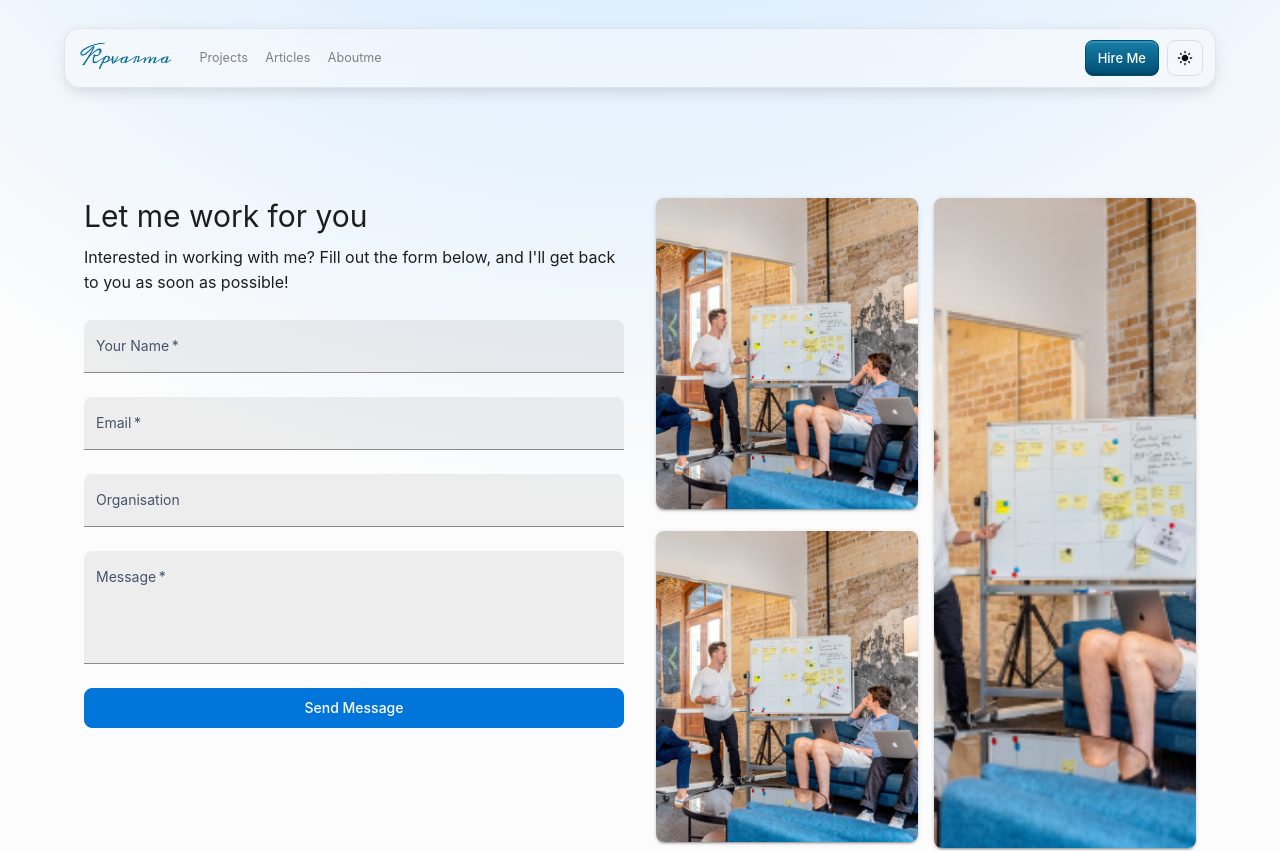
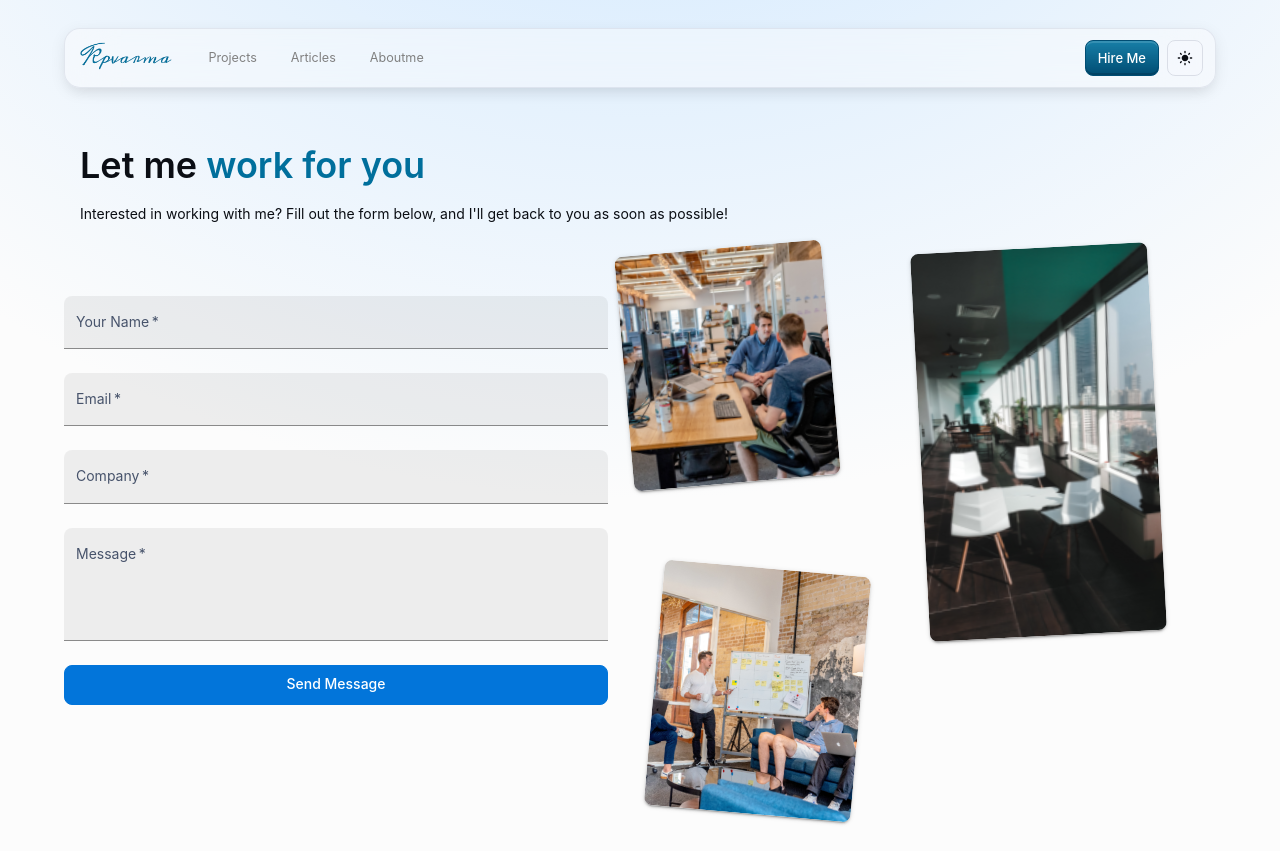
Before and after one commit to kpvarma/showcase-web, a React (Create React App) app in the folder app/: page /hireme in a window 1280 px wide. Shown: the top 851 px of the page. Built offline with nearby package versions, Linux system fonts and the light colour scheme.

Commit message:
UI fixes, image url fixes

```diff
--- a/app/package.json
+++ b/app/package.json
@@ -13,6 +13,7 @@
     "@emotion/react": "^11.13.5",
     "@emotion/styled": "^11.13.5",
     "@fontsource/roboto": "^5.0.8",
+    "@formspree/react": "^2.5.1",
     "@mdx-js/react": "^3.1.0",
     "@mui/icons-material": "^6.1.0",
     "@mui/material": "^6.1.9",
--- a/app/src/components/layouts/app_header.js
+++ b/app/src/components/layouts/app_header.js
@@ -63,45 +63,26 @@ export default function Header() {
       <Container maxWidth="lg">
         <StyledToolbar variant="dense" disableGutters>
           <Box sx={{ flexGrow: 1, display: 'flex', alignItems: 'center', px: 0 }}>
-            <Link
-              to="/"
-              style={{
-                color: '#00bcd4',
-                textDecoration: 'none',
-                fontWeight: 'bold',
-              }}
-            >
-              <img
-                src={imageLibrary.getLogoImage()}
-                alt="kpvarma.com Logo"
-                style={{
-                  margin: '0px',
-                  padding: '2px',
-                  height: 'auto',
-                  width: 'auto',
-                  maxHeight: '36px',
-                }}
-              />
+            <Link to="/" style={{ color: '#00bcd4', textDecoration: 'none', fontWeight: 'bold',}} >
+              <img src={imageLibrary.getLogoImage()} alt="kpvarma.com Logo" style={{ margin: '0px', padding: '2px', height: 'auto', width: 'auto', maxHeight: '36px',}} />
             </Link>
 
             <Box sx={{ display: { xs: 'none', md: 'flex' }, ml: 2 }}>
               {['/projects', '/articles', '/aboutme'].map((path, idx) => (
                 <Button
-                  key={idx}
-                  variant="text"
-                  size="small"
-                  href={path}
+                  key={idx} variant="text" size="small" href={path}
                   sx={{
                     fontSize: '0.9em',
                     color: isActive(`^${path}(/[^/]+)?$`) ? 'primary.main' : 'gray',
                     fontWeight: isActive(`^${path}(/[^/]+)?$`) ? 'bold' : 'normal',
-                    border: isActive(`^${path}(/[^/]+)?$`) ? '1px solid' : 'none',
+                    border: isActive(`^${path}(/[^/]+)?$`) ? '0px solid' : 'none',
                     borderColor: isActive(`^${path}(/[^/]+)?$`) ? 'primary.main' : 'transparent',
                     borderRadius: 1,
-                    padding: '4px 8px',
+                    m: '0px 5px',
+                    padding: '4px 12px',
                     '&:hover': {
                       color: 'primary.main',
-                      border: '1px solid',
+                      border: '0px solid',
                       borderColor: 'primary.main',
                     },
                   }}
@@ -122,16 +103,7 @@ export default function Header() {
             <IconButton aria-label="Menu button" onClick={toggleDrawer(true)}>
               <MenuIcon />
             </IconButton>
-            <Drawer
-              anchor="top"
-              open={open}
-              onClose={toggleDrawer(false)}
-              PaperProps={{
-                sx: {
-                  top: 'var(--template-frame-height, 0px)',
-                },
-              }}
-            >
+            <Drawer anchor="top" open={open} onClose={toggleDrawer(false)} PaperProps={{ sx: { top: 'var(--template-frame-height, 0px)', }, }}>
               <Box sx={{ p: 2, backgroundColor: 'background.default' }}>
                 <Box sx={{ display: 'flex', justifyContent: 'flex-end' }}>
                   <IconButton onClick={toggleDrawer(false)}>
--- a/app/src/components/utils/image_library.js
+++ b/app/src/components/utils/image_library.js
@@ -17,7 +17,7 @@ const image_mapping = {
     devops: 'displays/devops.png',
     dataAnalysis: 'displays/data-analysis.png',
 
-    hireme1: 'displays/hireme2.png',
+    hireme1: 'displays/hireme1.png',
     hireme2: 'displays/hireme2.png',
     hireme3: 'displays/hireme3.png',
   };
@@ -30,7 +30,7 @@ const image_mapping = {
     if (process.env.NODE_ENV === "development") {
       return `${imagesFolder}/${folder}/${imageName}`;
     } else {
-      return `${s3URl}/${imagesFolder}/${folder}/${imageName}`;
+      return `${s3URl}${imagesFolder}/${folder}/${imageName}`;
     }
   };
 
@@ -42,7 +42,7 @@ const image_mapping = {
     if (process.env.NODE_ENV === "development") {
       return `${imagesFolder}/${logoFileName}`;
     } else {
-      return `${s3URl}/${imagesFolder}/${logoFileName}`;
+      return `${s3URl}${imagesFolder}/${logoFileName}`;
     }
   };
 
@@ -55,7 +55,7 @@ const image_mapping = {
     if (process.env.NODE_ENV === "development") {
       return `${imagesFolder}/${fileName}`;
     } else {
-      return `${s3URl}/${imagesFolder}/${fileName}`;
+      return `${s3URl}${imagesFolder}/${fileName}`;
     }
   };
 
--- a/app/src/components/utils/skills_library.js
+++ b/app/src/components/utils/skills_library.js
@@ -47,7 +47,7 @@ const skills_mapping = {
       return `${skillsFolder}/${fileName}`;
     } else {
       // Use the remote URL for production
-      return `${s3URl}/${skillsFolder}/${fileName}`;
+      return `${s3URl}${skillsFolder}/${fileName}`;
     }
   };
 
--- a/app/src/pages/HireMe.js
+++ b/app/src/pages/HireMe.js
@@ -1,20 +1,16 @@
 import React, { useState } from "react";
-import { Helmet } from 'react-helmet-async';
-
+import { Helmet } from "react-helmet-async";
 import { Box, Grid, Typography, TextField, Button, Alert } from "@mui/material";
-import axios from "axios";
-
-import imageLibrary from '../components/utils/image_library';
+import { useForm, ValidationError } from "@formspree/react";
+import imageLibrary from "../components/utils/image_library";
 
 export default function Contact() {
+  const [state, handleSubmit] = useForm("mwpkjzkw");
   const [formData, setFormData] = useState({
     name: "",
     email: "",
-    organisation: "",
     message: "",
   });
-  const [formErrors, setFormErrors] = useState({});
-  const [formSubmitted, setFormSubmitted] = useState(false);
 
   const handleInputChange = (e) => {
     const { name, value } = e.target;
@@ -24,54 +20,36 @@ export default function Contact() {
     }));
   };
 
-  const validateForm = () => {
-    const errors = {};
-    if (!formData.name.trim()) errors.name = "Name is required";
-    if (!formData.email.trim()) {
-      errors.email = "Email is required";
-    } else if (!/\S+@\S+\.\S+/.test(formData.email)) {
-      errors.email = "Invalid email address";
-    }
-    if (!formData.organisation.trim()) errors.organisation = "Organisation is required";
-    return errors;
-  };
-
-  const handleSubmit = async (e) => {
-    e.preventDefault();
-    const errors = validateForm();
-    setFormErrors(errors);
-    if (Object.keys(errors).length === 0) {
-      try {
-        await axios.post("https://myapi.com/hireme/submit", formData);
-        setFormSubmitted(true);
-      } catch (error) {
-        console.error("Form submission error:", error);
-      }
-    }
-  };
-
   return (
     <div>
       <Helmet>
-        <title>Hire Me | kpvarma.com - My experiement with tech</title>
-        <meta name="description" content='' />
+        <title>Hire Me | kpvarma.com - My experiment with tech</title>
+        <meta name="description" content="" />
       </Helmet>
-      <Box id="contact" sx={{ padding: "70px 20px" }}>
-        <Grid container spacing={4} alignItems="flex-start">
+      <Box sx={{ maxWidth: '1200px', margin: '0 left', padding: '16px' }}>
+        {/* Heading and Description */}
+        <Box sx={{ mb: 3 }}>
+          <Typography variant="h2" sx={{ color: "text.primary", mb: 2 }}>
+            Let me&nbsp;
+            <Typography component="span" variant="h2" color="primary.main" sx={{ fontWeight: "inherit", p: "0px !important" }}>
+              work for you
+            </Typography>
+          </Typography>
+          <Typography sx={{ color: "text.primary" }}>Interested in working with me? Fill out the form below, and
+          I'll get back to you as soon as possible!</Typography>
+        </Box>
+      </Box>
+
+      <Grid container spacing={0} alignItems="flex-start" sx={{mb: {xs: 40, sm: 20}}}>
         {/* Left Grid: Form or Response Message */}
-          <Grid item xs={12} md={6}>
-            {!formSubmitted ? (
-              <Box>
-                {/* Title and Description */}
-                <Typography variant="h3" gutterBottom>
-                  Let me work for you
-                </Typography>
-                <Typography variant="body1" sx={{ fontSize: "16px", lineHeight: 1.6, marginBottom: 3 }}>
-                  Interested in working with me? Fill out the form below, and I'll get back to you as soon as
-                  possible!
-                </Typography>
-                {/* Form */}
-                <Box component="form" onSubmit={handleSubmit} sx={{ display: "flex", flexDirection: "column", gap: 3 }}>
+        <Grid item xs={12} md={6} sx={{pl: "0px !important"}}>
+          {!state.succeeded ? (
+            <Box sx={{py: 4, pr: 4}}>
+              <Box
+                component="form"
+                onSubmit={handleSubmit}
+                sx={{ display: "flex", flexDirection: "column", gap: 3 }}
+              >
                 <TextField
                   label="Your Name"
                   name="name"
@@ -79,9 +57,12 @@ export default function Contact() {
                   onChange={handleInputChange}
                   variant="filled"
                   fullWidth
-                    error={!!formErrors.name}
-                    helperText={formErrors.name}
                   required
+                />
+                <ValidationError
+                  prefix="Name"
+                  field="name"
+                  errors={state.errors}
                 />
                 <TextField
                   label="Email"
@@ -90,21 +71,30 @@ export default function Contact() {
                   onChange={handleInputChange}
                   variant="filled"
                   fullWidth
-                    error={!!formErrors.email}
-                    helperText={formErrors.email}
-                    type="email"
                   required
                 />
+                <ValidationError
+                  prefix="Email"
+                  field="email"
+                  errors={state.errors}
+                />
+
                 <TextField
-                    label="Organisation"
-                    name="organisation"
-                    value={formData.organisation}
+                  label="Company"
+                  name="company"
+                  value={formData.company}
                   onChange={handleInputChange}
                   variant="filled"
                   fullWidth
-                    error={!!formErrors.organisation}
-                    helperText={formErrors.organisation}
+                  required
                 />
+                <ValidationError
+                  prefix="Company"
+                  field="company"
+                  errors={state.errors}
+                />
+
+
                 <TextField
                   label="Message"
                   name="message"
@@ -115,6 +105,11 @@ export default function Contact() {
                   multiline
                   rows={4}
                   required
+                />
+                <ValidationError
+                  prefix="Message"
+                  field="message"
+                  errors={state.errors}
                 />
                 <Button
                   type="submit"
@@ -128,6 +123,7 @@ export default function Contact() {
                     },
                     borderColor: "#0275da", // Maintain consistent border color for outlined variant
                   }}
+                  disabled={state.submitting}
                 >
                   Send Message
                 </Button>
@@ -147,16 +143,21 @@ export default function Contact() {
           <Grid container spacing={2}>
             {/* First Column: Images 1 and 2 */}
             <Grid item xs={12} md={6}>
-                <Grid container spacing={2} direction="column">
+              <Grid container spacing={2} direction="column" sx={{ position: "relative" }}>
                 <Grid item>
                   <Box
                     component="img"
-                      src={imageLibrary.hireme3}
+                    src={imageLibrary.hireme1}
                     alt="HireMe"
                     sx={{
-                        width: "100%",
+                      width: { xs: "40%", md: "70%" },
                       borderRadius: "8px",
                       boxShadow: 2,
+                      position: "absolute",
+                      transform: { xs: "rotate(-3deg)", md: "rotate(-5deg)" },
+                      zIndex: 3,
+                      top: { xs: "5%", md: "0" },
+                      left: { xs: "10%", md: "0" }
                     }}
                   />
                 </Grid>
@@ -166,34 +167,42 @@ export default function Contact() {
                     src={imageLibrary.hireme3}
                     alt="HireMe"
                     sx={{
-                        width: "100%",
+                      width: { xs: "40%", md: "70%" },
                       borderRadius: "8px",
                       boxShadow: 2,
+                      position: "absolute",
+                      transform: { xs: "rotate(3deg)", md: "rotate(5deg)" },
+                      top: { xs: "15%", md: "40vh" },
+                      left: { xs: "20%", md: "30px" },
+                      zIndex: 2
                     }}
                   />
                 </Grid>
               </Grid>
             </Grid>
-
             {/* Second Column: Image 3 spanning the height of both */}
-              <Grid item xs={12} md={6} sx={{ display: "flex", alignItems: "stretch" }}>
+            <Grid item xs={12} md={6} sx={{ display: "flex", alignItems: "stretch", position: "relative" }}>
               <Box
                 component="img"
-                  src={imageLibrary.hireme3}
+                src={imageLibrary.hireme2}
                 alt="HireMe"
                 sx={{
-                    width: "100%",
-                    height: "100%",
+                  display: { xs: 'none', sm: 'block'},
+                  width: { xs: "40%", md: "80%" },
                   borderRadius: "8px",
                   boxShadow: 2,
-                    objectFit: "cover", // Ensures the image maintains aspect ratio
+                  objectFit: "cover",
+                  transform: { xs: "rotate(-2deg)", md: "rotate(-3deg)" },
+                  zIndex: 1,
+                  top: { xs: "10%", md: "0" },
+                  left: { xs: "15%", md: "0" },
+                  position: "absolute"
                 }}
               />
             </Grid>
           </Grid>
         </Grid>
       </Grid>
-      </Box>
     </div>
   );
 }
```
Also changed, not shown: app/src/pages/articles/index.js (+18 -49 lines), app/src/pages/demos/transliterate/index.js (+5 -2 lines), app/src/pages/demos/transliterate/transliterateDocument.js (+5 -2 lines), app/src/pages/projects/index.js (+19 -70 lines). Lines whose indentation alone changed are shown as unchanged.
